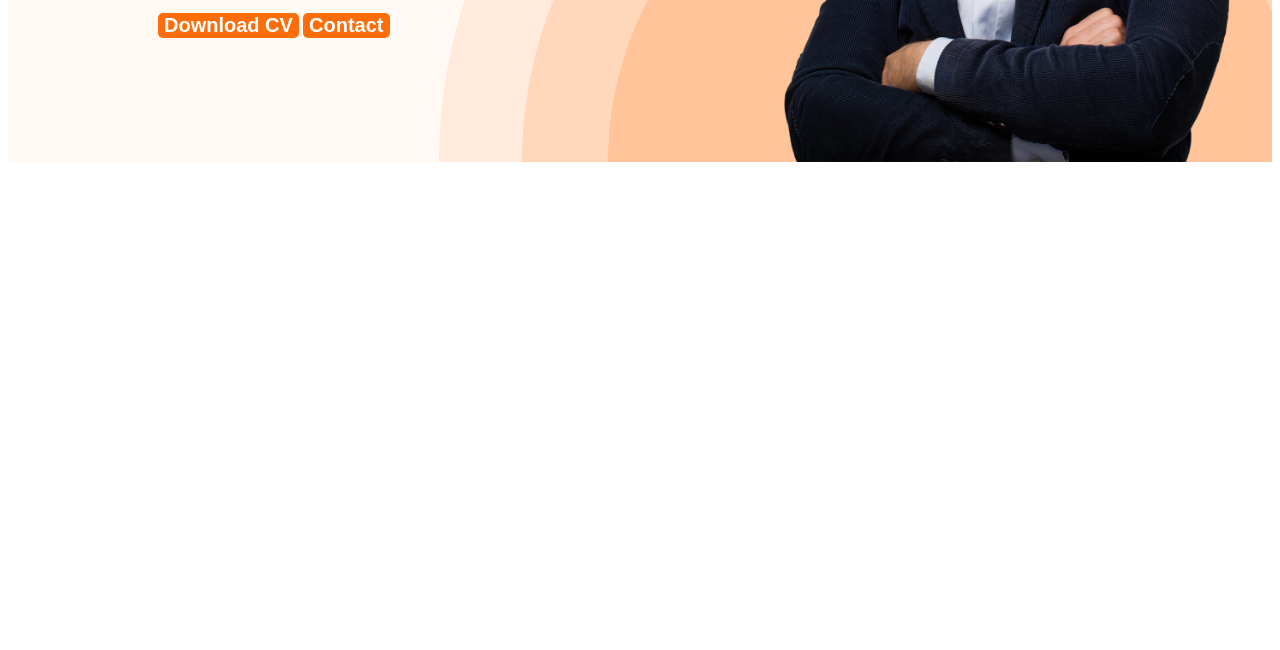
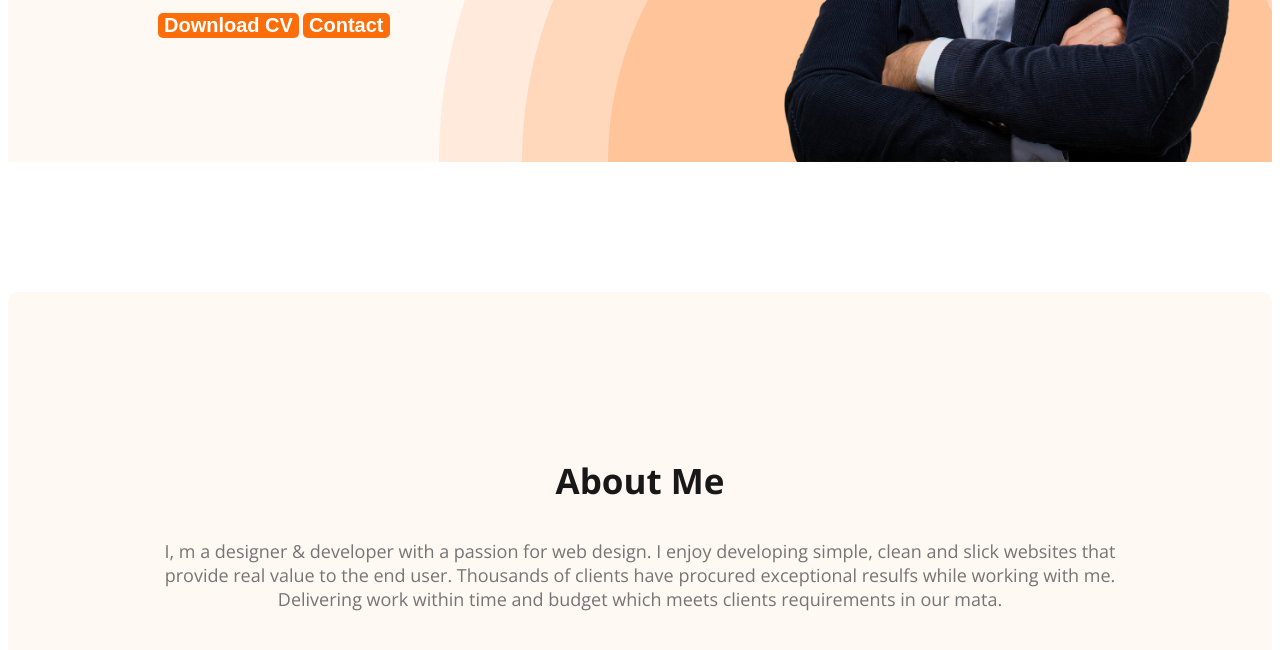
Before and after one commit to Md-ShakilHossain/web-developer-portfolio, a plain HTML site: page index.html in a window 1280 px wide. Shown: the part 606-1256 px from the top of the page. Before the commit the page ends 800 px from the top, so only its background shows below. Drawn offline with nearby package versions, Linux system fonts and the light colour scheme.

Commit message:
created about section.

```diff
--- a/index.html
+++ b/index.html
@@ -33,7 +33,10 @@
         </div>
     </header>
     <main>
-
+        <section class="about">
+            <h3 class="section-title">About Me</h3>
+            <p class="section-description">I, m a designer & developer with a passion for web design. I enjoy developing simple, clean and slick websites that provide real value to the end user. Thousands of clients have procured exceptional resulfs while working with me. Delivering work within time and budget which meets clients requirements in our mata.</p>
+        </section>
     </main>
     <footer>
 
--- a/styles/portfolio.css
+++ b/styles/portfolio.css
@@ -75,6 +75,30 @@ nav a {
     margin-top: 0px;
     margin-bottom: 20px;
 }
+
 .banner-des {
     max-width: 500px;
 }
+
+.about {
+    max-width: 1140px;
+    max-height: 550px;
+    border-radius: 10px;
+    background-color: #FFF8F3;
+    margin: 130px 0px;
+    padding: 130px;
+}
+
+.section-title {
+    color: #181818;
+    text-align: center;
+    font-size: 35px;
+    font-weight: 700;
+}
+
+.section-description {
+    color: #757575;
+    text-align: center;
+    font-size: 18px;
+    font-weight: 400;
+}
```
